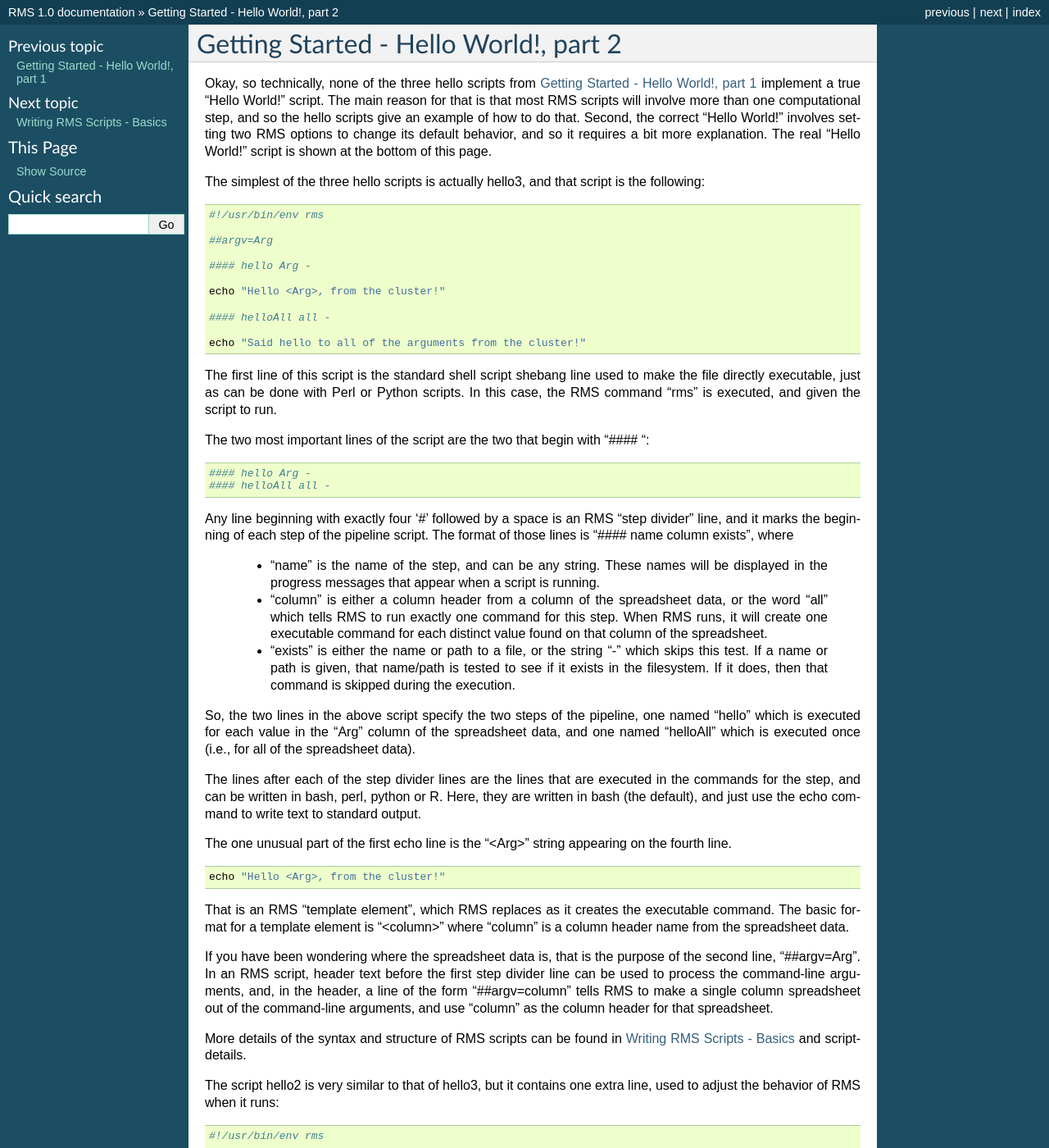
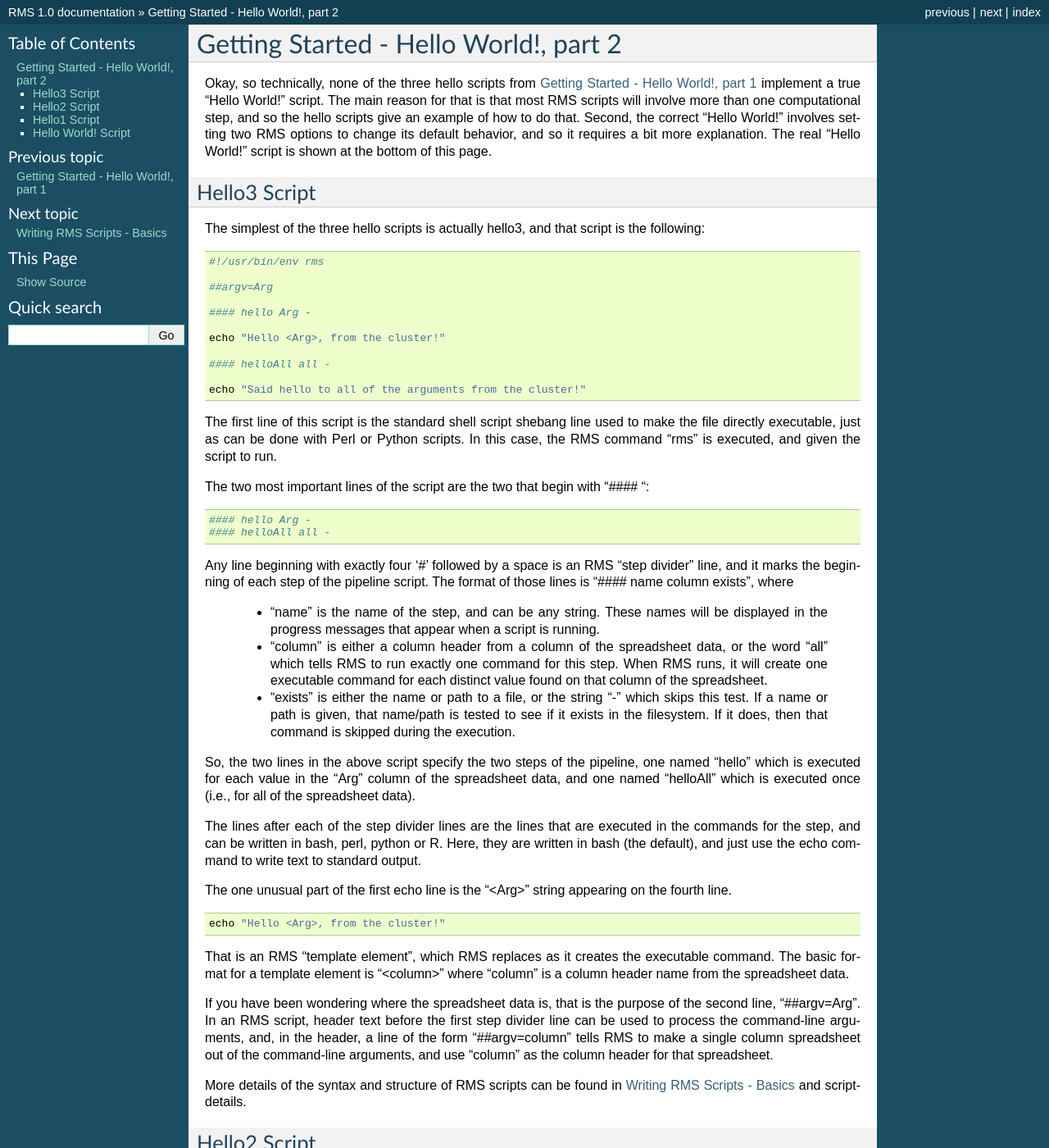
Before and after one commit to knightjimr/rms, a Sphinx documentation site: the page built from docs/hello2.rst, in a window 1280 px wide and 1400 px high. Shown: the whole window at 82% size. Built offline with Sphinx 7.4.7, drawn with Linux system fonts in a browser that asks for light colours; some of the changed text lies outside the part shown.

Commit message:
Next commit

```diff
--- a/docs/hello2.rst
+++ b/docs/hello2.rst
@@ -7,6 +7,9 @@ The main reason for that is that most RMS scripts will involve more than one com
 so the hello scripts give an example of how to do that.  Second, the correct "Hello World!" involves
 setting two RMS options to change its default behavior, and so it requires a bit more explanation.  The real
 "Hello World!" script is shown at the bottom of this page.
+
+Hello3 Script
+-------------
 
 The simplest of the three hello scripts is actually hello3, and that script is the following: ::
 
@@ -70,6 +73,9 @@ spreadsheet out of the command-line arguments, and use "column" as the column he
 More details of the syntax and structure of RMS scripts can be found in :doc:`scriptbasics` and
 :doc:`scriptdetails`.
 
+Hello2 Script
+-------------
+
 The script hello2 is very similar to that of hello3, but it contains one extra line, used to adjust the
 behavior of RMS when it runs:  ::
 
@@ -92,6 +98,9 @@ command's stdout and stderr text.  Setting --log to "-" tells RMS to direct the
 commands it runs to the stdout and stderr of the RMS program.  As a result, hello2 executes the same commands
 as hello3, but the command output is written (in order) to the screen.
 
+Hello1 Script
+-------------
+
 The final script, hello1, is essentially the same as hello2, but it sets one additional RMS option, "-s",
 telling RMS to perform a sequential execution of the commands on the current computer, instead of running
 across the cluster: ::
@@ -112,6 +121,9 @@ across the cluster: ::
 (plus the text of the echo commands is slightly different).  For more information on the RMS command-line options,
 see :doc:`clihelp`.
 
+Hello World! Script
+-------------------
+
 Finally, the script that implements "Hello World!" is the following: ::
 
    #!/usr/bin/env rms
--- a/docs/scriptbasics.rst
+++ b/docs/scriptbasics.rst
@@ -76,6 +76,9 @@ occur at the beginning of the line, and must be of the form "##name",
 this is to limit the interference the RMS line format may have with real Python or Perl program comment lines,
 so that they are not mistaken for RMS lines.
 
+Header Script
+^^^^^^^^^^^^^
+
 The header section may also contain a bash, Python, Perl or R script, which is used to allow the script to
 process the command-line arguments, instead of RMS.  If there is at least one line in the header that is not
 a RMS directive line, and is not a comment line beginning with "#", then RMS assumes that the header
```
